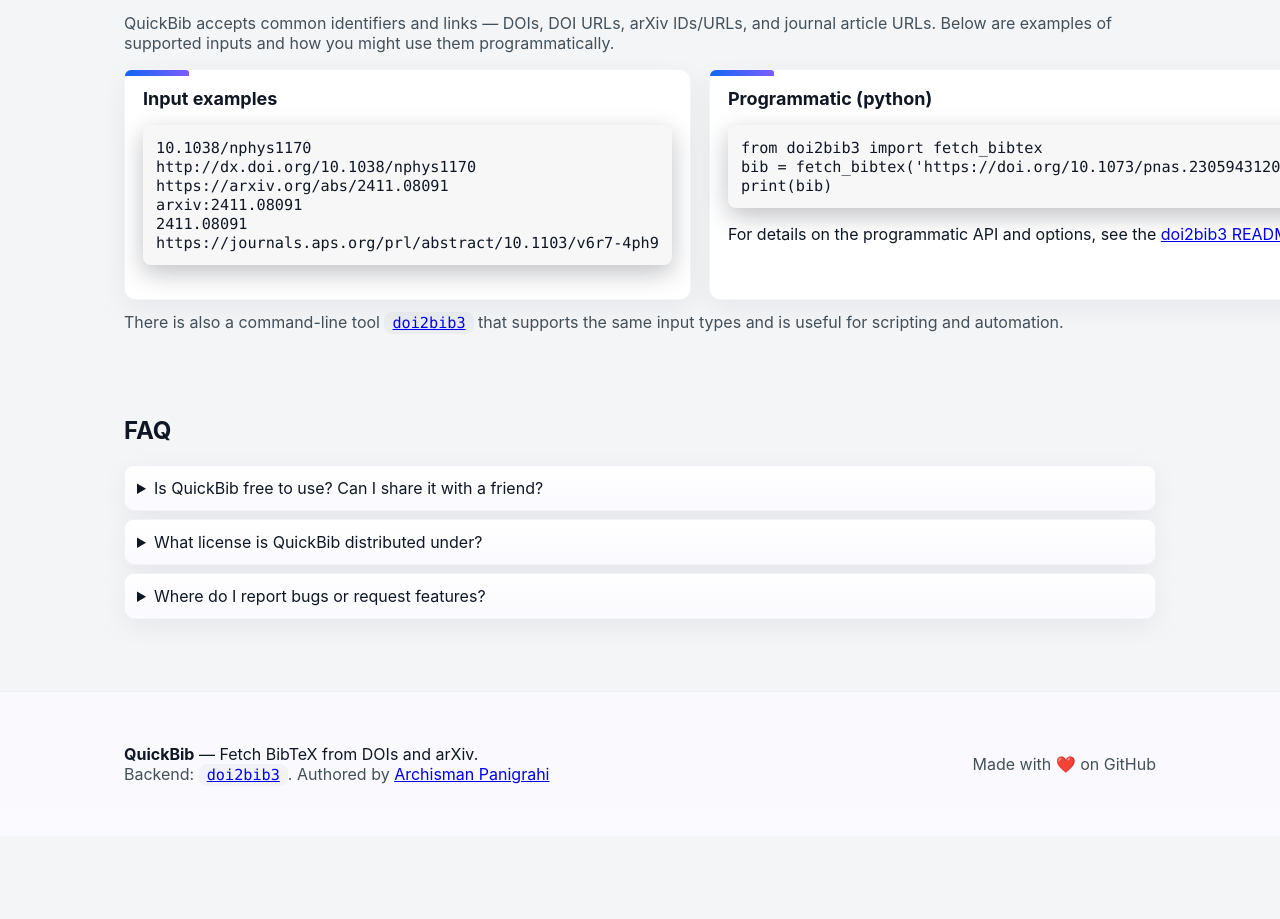
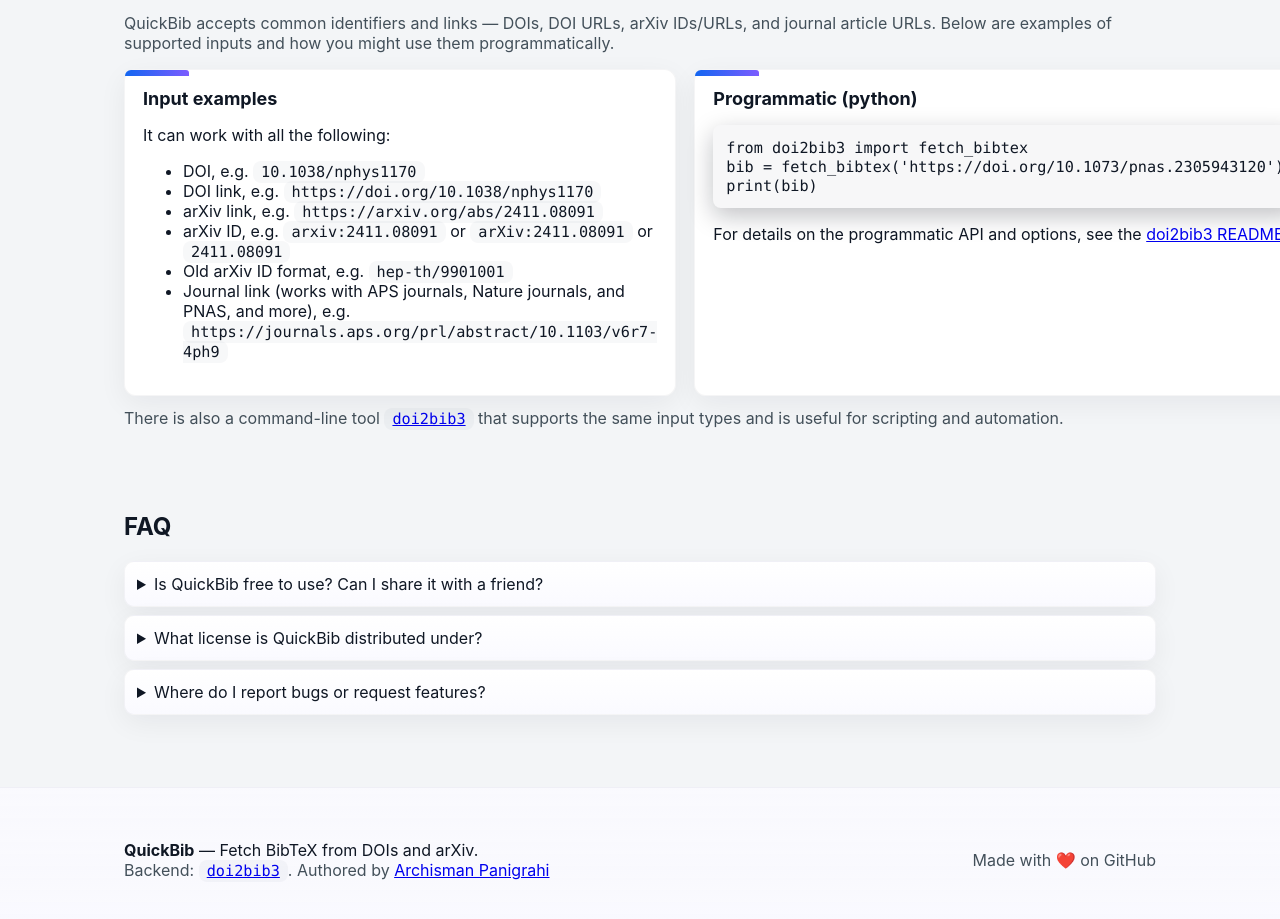
Before and after one commit to archisman-panigrahi/quickbib, a plain HTML site: page index.html in a window 1280 px wide. Shown: the part 2820-3739 px from the top of the page. Before the commit the page ends 3656 px from the top, so only its background shows below. Drawn offline with Linux system fonts and the light colour scheme.

Commit message:
Update index.html

```diff
--- a/index.html
+++ b/index.html
@@ -134,12 +134,15 @@ python3 -m quickbib</code></pre>
         <div class="grid">
           <div class="card">
             <h3>Input examples</h3>
-            <pre><code>10.1038/nphys1170
-http://dx.doi.org/10.1038/nphys1170
-https://arxiv.org/abs/2411.08091
-arxiv:2411.08091
-2411.08091
-https://journals.aps.org/prl/abstract/10.1103/v6r7-4ph9</code></pre>
+            <p class="muted">It can work with all the following:</p>
+            <ul class="example-list">
+              <li>DOI, e.g. <code>10.1038/nphys1170</code></li>
+              <li>DOI link, e.g. <code>https://doi.org/10.1038/nphys1170</code></li>
+              <li>arXiv link, e.g. <code>https://arxiv.org/abs/2411.08091</code></li>
+              <li>arXiv ID, e.g. <code>arxiv:2411.08091</code> or <code>arXiv:2411.08091</code> or <code>2411.08091</code></li>
+              <li>Old arXiv ID format, e.g. <code>hep-th/9901001</code></li>
+              <li>Journal link (works with APS journals, Nature journals, and PNAS, and more), e.g. <code>https://journals.aps.org/prl/abstract/10.1103/v6r7-4ph9</code></li>
+            </ul>
           </div>
           <div class="card">
             <h3>Programmatic (python)</h3>
```
